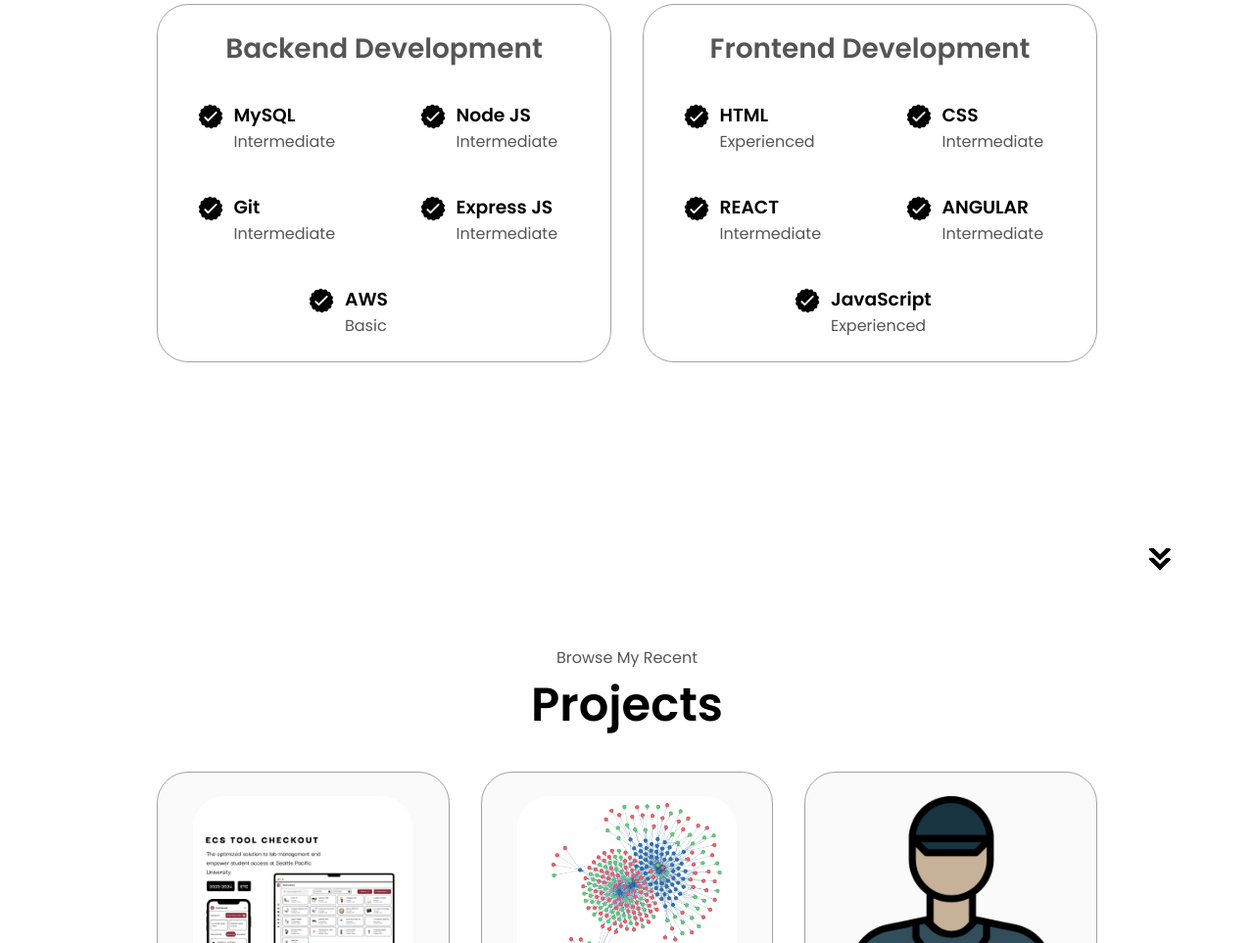
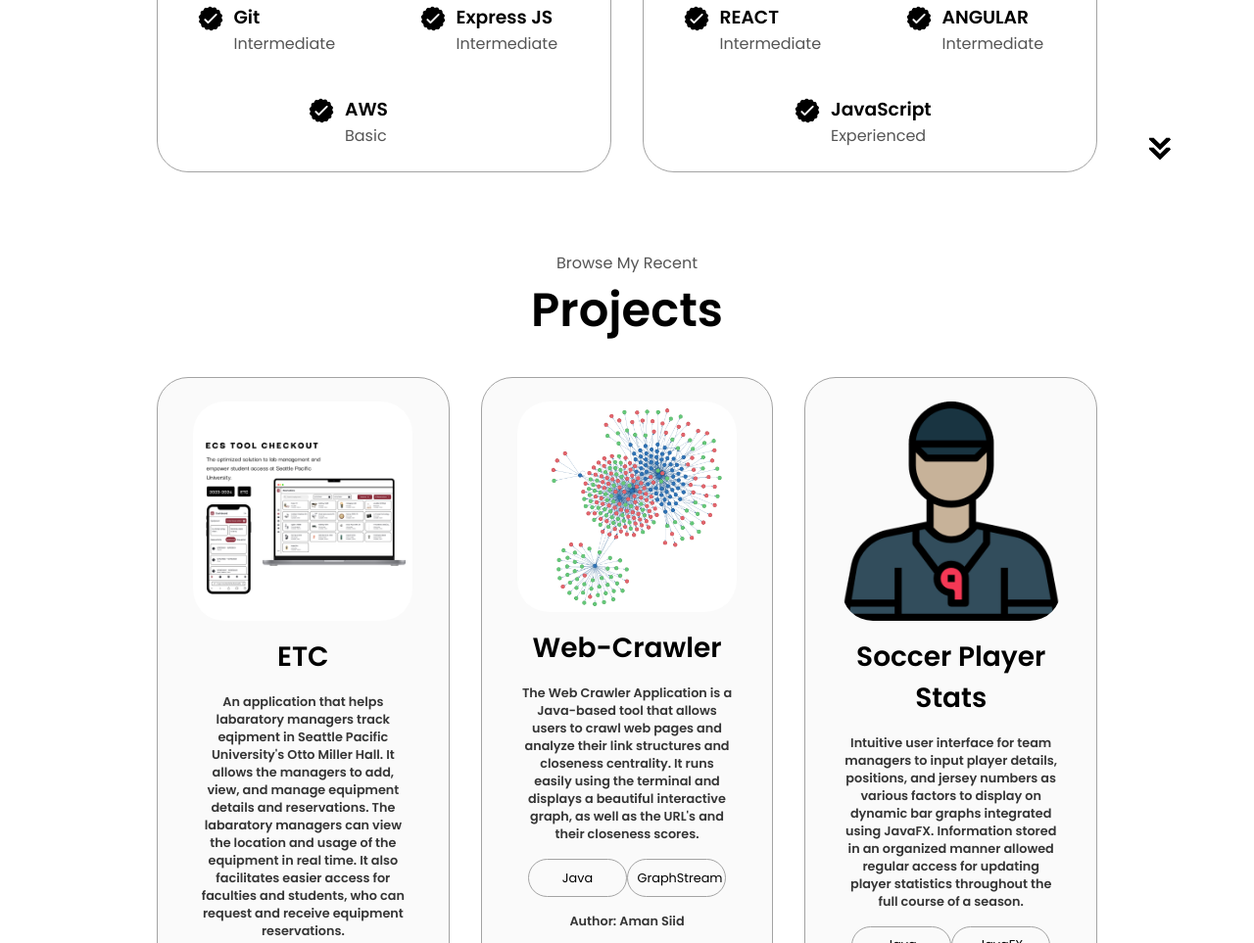
Before and after one commit to amansiid/my-portfolio, a plain HTML site: page index.html in a window 1280 px wide. Shown: the part 1837-2800 px from the top of the page at 98% size. Drawn offline with Linux system fonts and the light colour scheme.

Commit message:
section fix

```diff
--- a/index.html
+++ b/index.html
@@ -219,7 +219,7 @@
                         <div class="btn-lan btn-color-2 project-lang">Java</div>
                         <div class="btn-lan btn-color-2 project-lang">GraphStream</div>
                     </div>
-                    <div class="divider-2"> </div>
+                    <h2 class="experience-sub-title project-authors">Author: Aman Siid</h2>
                     <div class="btn-container">
                         <button class="btn btn-color-1 project-btn"
                             onclick="window.open('https://github.com/amansiid/WebCrawlTerminal', '_blank')">
@@ -237,7 +237,7 @@
                         <div class="btn-lan btn-color-2 project-lang">Java</div>
                         <div class="btn-lan btn-color-2 project-lang">JavaFX</div>
                     </div>
-                    <div class="divider"> </div>
+                    <h2 class="experience-sub-title project-authors">Author: Aman Siid</h2>
                     <div class="btn-container">
                         <button class="btn btn-color-1 project-btn"
                             onclick="window.open('https://github.com/amansiid/PlayerStats', '_blank')">
--- a/style.css
+++ b/style.css
@@ -148,8 +148,8 @@ a:hover {
 /* SECTIONS */
 
 section {
-    padding-top: 4vh;
-    height: 98vh;
+    padding-top: 6vh;
+    /* height: 98vh; */
     margin: 0 10rem;
     box-sizing: border-box;
     min-height: fit-content;
@@ -412,13 +412,13 @@ article .icon {
     border-color: rgb(163, 163, 163);
 }
 
-.divider {
+/* .divider {
     height: 14vh;
 }
 
 .divider-2 {
     height: 18vh;
-}
+} */
 
 /* CONTACT SECTION */
 
@@ -427,6 +427,7 @@ article .icon {
     justify-content: center;
     flex-direction: column;
     height: 80vh;
+    box-sizing: border-box;
 }
 
 .contact-info-upper-container {
@@ -438,6 +439,7 @@ article .icon {
     background: (250,250,250);
     margin: 2rem auto;
     padding: 0.5rem;
+
 }
 
 .contact-info-container {
```
